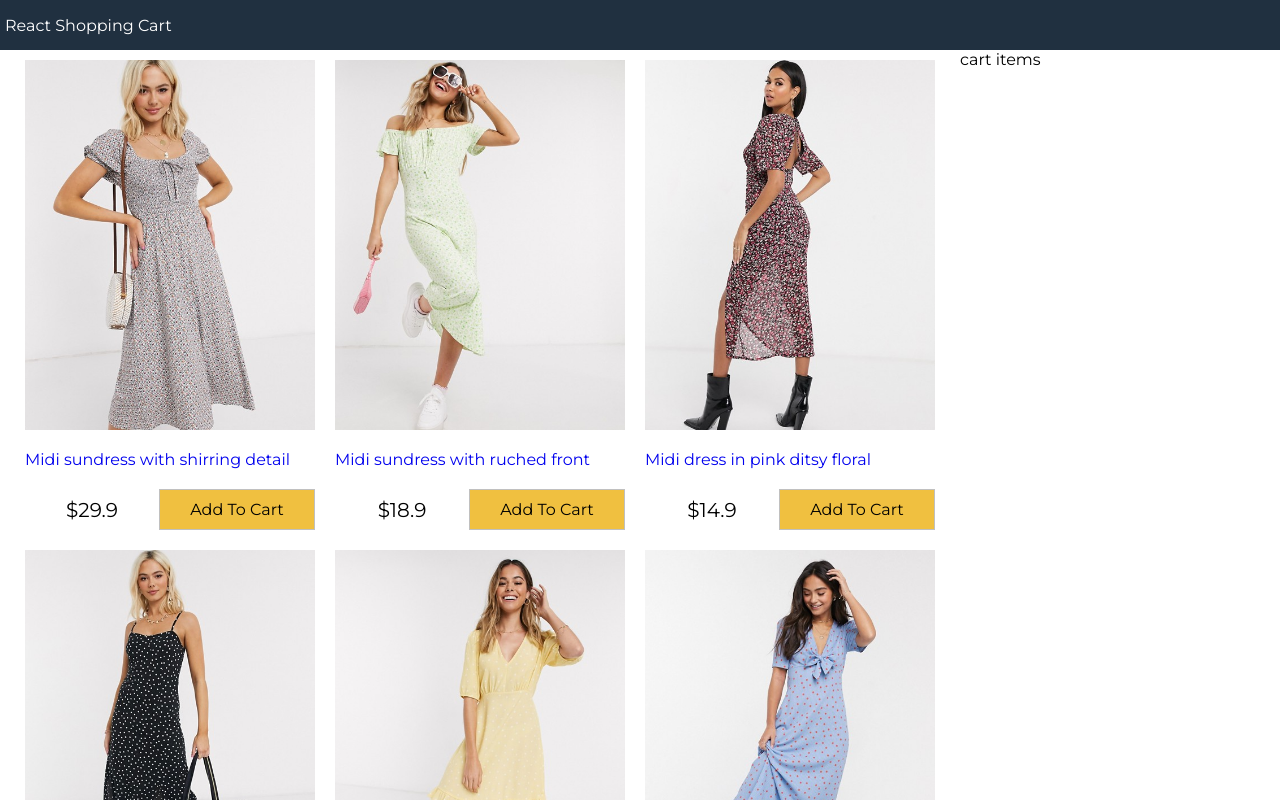
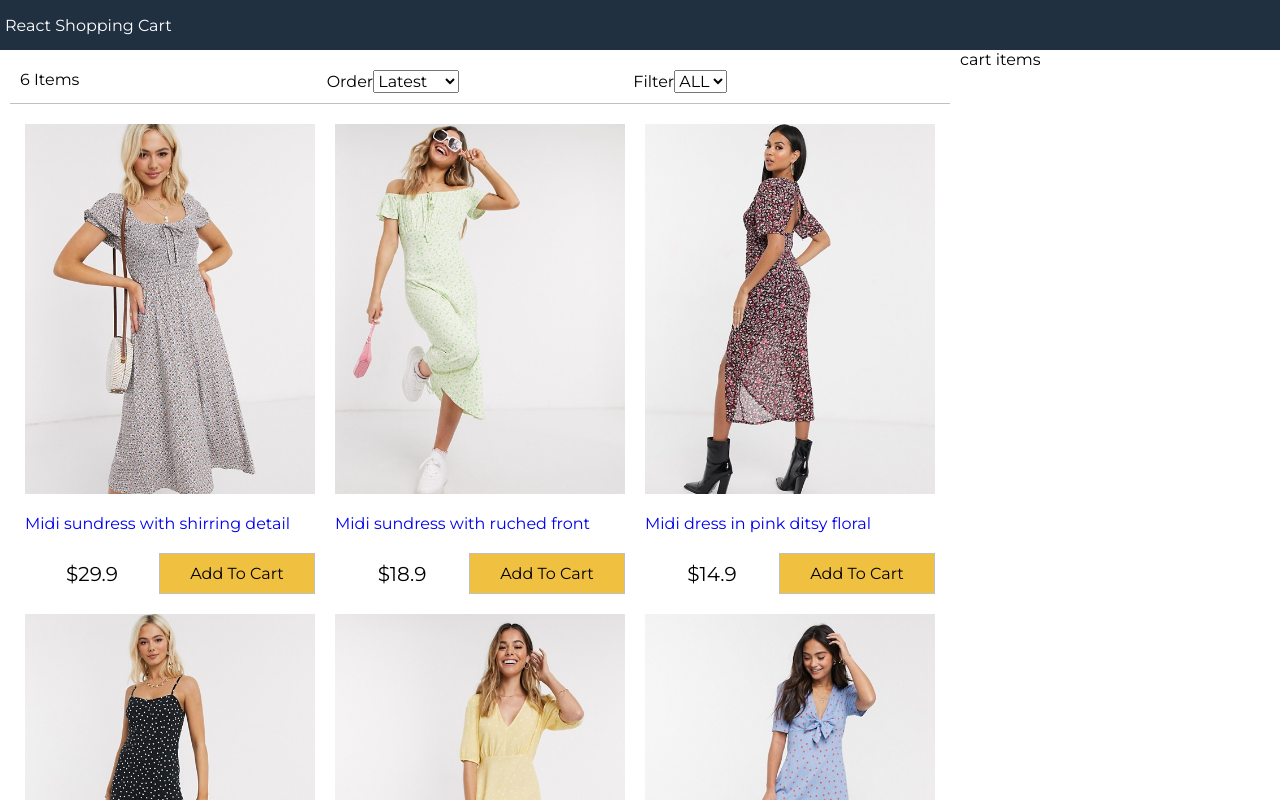
Before and after one commit to Jay-Trades/react-cart, a React (Create React App) app: page / in a window 1280 px wide. Shown: the top 800 px of the page. Built offline with nearby package versions, Linux system fonts and the light colour scheme.

Commit message:
filter and sort functionality added

```diff
--- a/src/App.js
+++ b/src/App.js
@@ -1,7 +1,9 @@
 import './App.css';
 import data from "./data.json";
 import React from "react";
-import Products from "./components/products.js";
+import Products from "./components/products";
+import Filter from "./components/filter";
+
 //test change to github.com/
 //feature 1
 class App extends React.Component {
@@ -14,6 +16,28 @@
     };
   }
 
+  filterProducts = (event) => {
+    console.log(event.target.value);
+    if(event.target.value === ""){
+      this.setState({size: event.target.value, products: data.products}) //data.products because it is the whole list. state.products could already be filtered
+    }else{
+      let temp = data.products.filter((product) => product.availableSizes.includes(event.target.value));
+      this.setState({size: event.target.value, products: temp})
+    }
+  };
+
+  sortProducts = (event) => {
+    console.log(event.target.value)
+    if(event.target.value === "lowest"){
+      this.state.products.sort((first, second) => first.price - second.price)
+    }else if (event.target.value === "highest"){
+      this.state.products.sort((first, second) => second.price - first.price)
+    }else{
+      this.setState({products: this.state.products})
+    }
+    this.setState({sort: event.target.value})
+  };
+
   render() {
       return (
       <div className="grid-container">
@@ -23,6 +47,13 @@
         <main>
           <div className = "content">
               <div className="main">
+                <Filter count={this.state.products.length}
+                  size={this.state.size}
+                  sort={this.state.sort}
+                  filterProducts={this.filterProducts}
+                  sortProducts={this.sortProducts}
+                />
+
                 <Products products={this.state.products} />
               </div>
               <div className="sidebar">
--- /dev/null
+++ b/src/components/filter.js
@@ -0,0 +1,33 @@
+import React, { Component } from 'react';
+
+export default class filter extends Component {
+  render() {
+    return (
+    <div className="filter">
+        <div className="filter-result">{this.props.count} Items</div>
+        <div className="filter-sort">
+        Order
+        <select value={this.props.sort} onChange={this.props.sortProducts}>
+            <option>Latest</option>
+            <option value="lowest">Lowest</option>
+            <option value="highest">Highest</option>
+        </select>
+        </div>
+        <div className="filter-size" value={this.props.filter} onChange={this.props.filterProducts}>
+        {/* this on change works because when changed onchange is already listening.
+        We get the event and our function gets called. You can get event.target.value and use it */}
+        Filter
+        <select>
+            <option value="">ALL</option>
+            <option value="XS">XS</option>
+            <option value="S">S</option>
+            <option value="M">M</option>
+            <option value="L">L</option>
+            <option value="XL">XL</option>
+
+        </select></div>
+
+    </div>
+    )
+  }
+}
```
